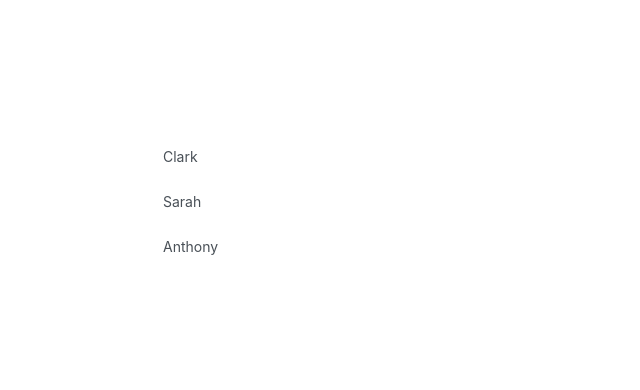
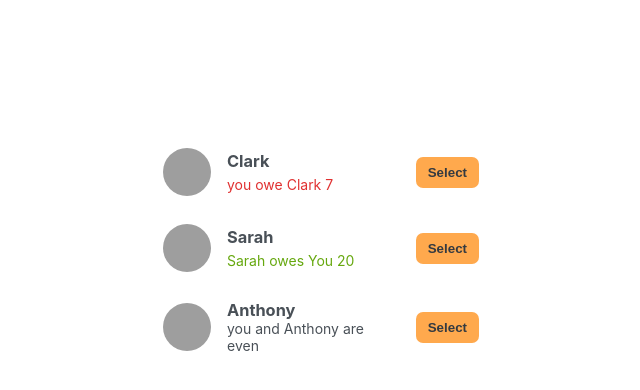
Before and after one commit to Macmilan24/Eat-n-split, a React (Create React App) app: page / in a window 1280 px wide. Shown: the top 390 px of the page, without its empty margins (79-719 px from the left). Built offline with nearby package versions, Linux system fonts and the light colour scheme; grey boxes are pictures that could not be loaded.

Commit message:
finshed the demo friend list

```diff
--- a/src/App.js
+++ b/src/App.js
@@ -42,5 +42,23 @@
 }
 
 function Friend({ friend }) {
-  return <li>{friend.name}</li>;
+  return (
+    <li>
+      <img src={friend.image} alt={friend.name} />
+      <h3>{friend.name}</h3>
+      {friend.balance < 0 && (
+        <p className="red">
+          you owe {friend.name} {Math.abs(friend.balance)}
+        </p>
+      )}
+      {friend.balance > 0 && (
+        <p className="green">
+          {friend.name} owes You {Math.abs(friend.balance)}
+        </p>
+      )}
+      {friend.balance === 0 && <p>you and {friend.name} are even</p>}
+
+      <button className="button">Select</button>
+    </li>
+  );
 }
```
